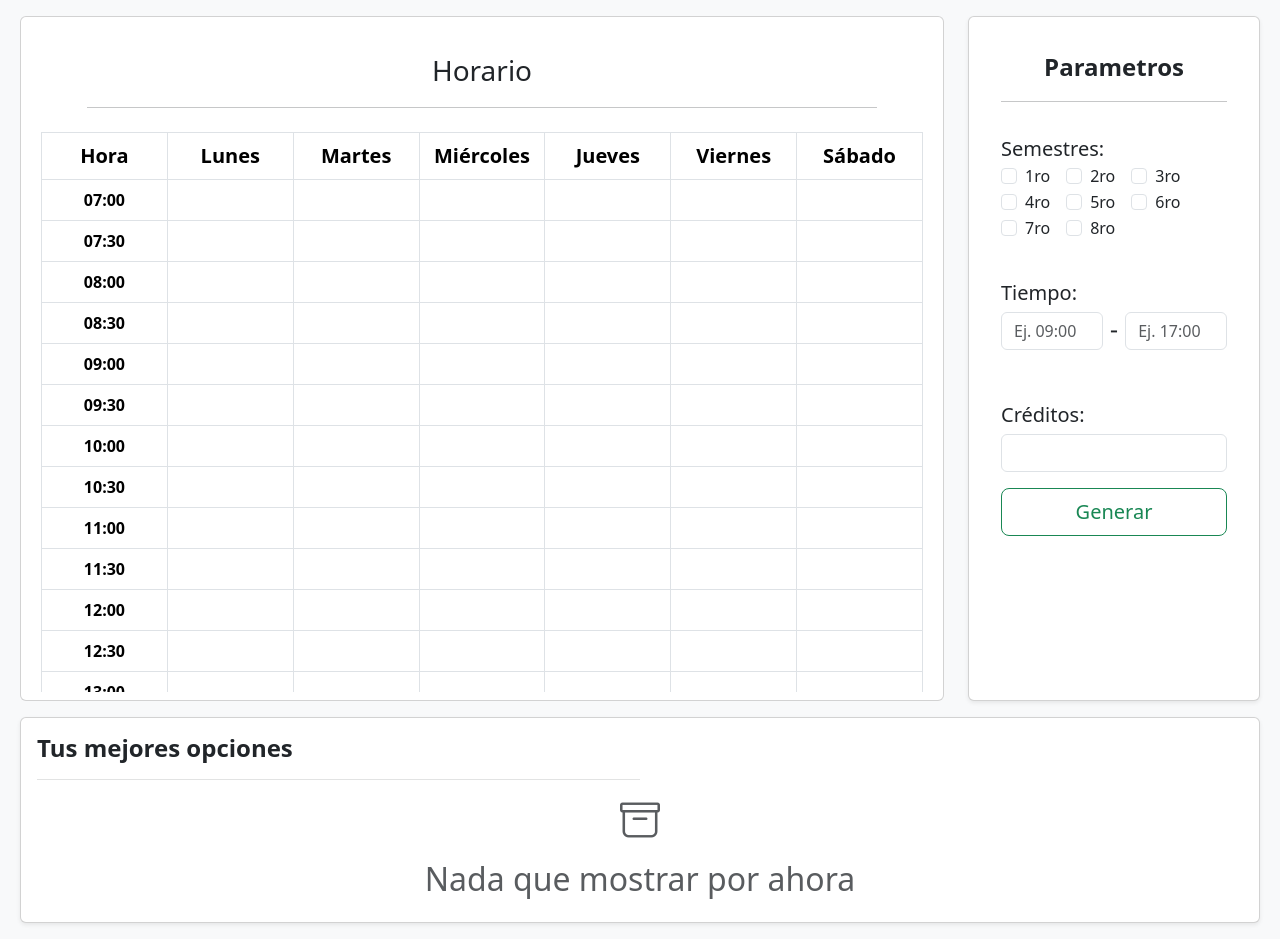
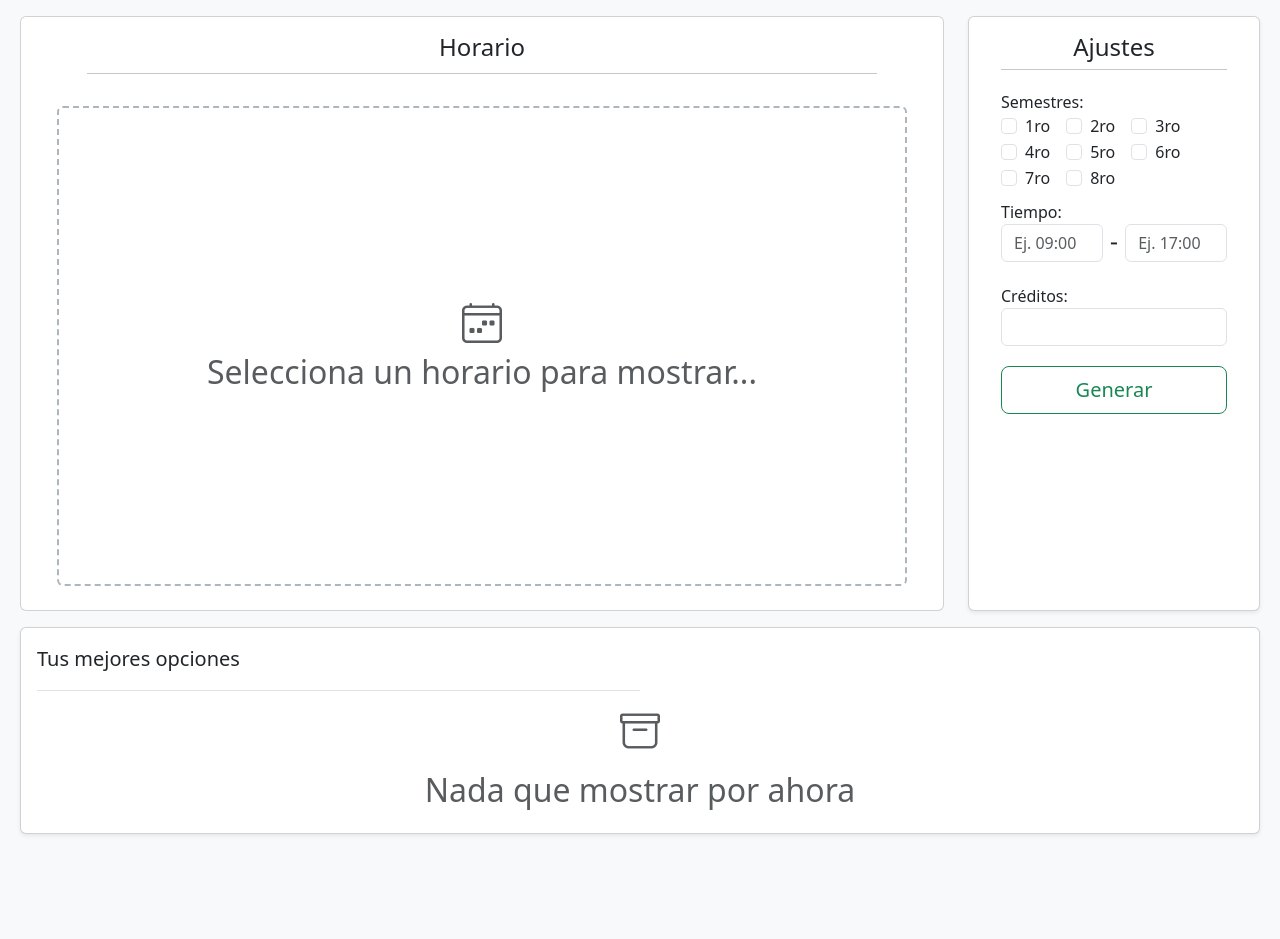
Before and after one commit to Luis4Armenta/schedule-generator, a React (Create React App) app: page /generator in a window 1280 px wide. After the commit the page ends 850 px from the top, so only its background shows below. Built offline with nearby package versions, Linux system fonts and the light colour scheme.

Commit message:
Cambios generales a la vista

```diff
--- a/src/pages/generator/Components/form/GeneratonForm.js
+++ b/src/pages/generator/Components/form/GeneratonForm.js
@@ -64,16 +64,16 @@ const GeneratonForm = () => {
   }
 
   return (
-      <div className="card shadow-sm p-3" style={{height: '100%'}}>
-        <div className="card-body">
+      <div className="card shadow-sm px-3 py-0 h-100">
+        <div className="card-body pt-1">
           <div className='position-relative'>
-            <p className='card-title text-center fs-4 fw-semibold'>Parametros</p>
-            <hr className='w-90 shadow-sm'/>
+            <p className='fs-4 text-center mt-2  mb-1 fw-medium'>Ajustes</p>
+            <hr className='mb-3 mt-1 text-gray-100 bg-dark shadow-sm w-90' />
           </div>
           <form className="d-flex flex-column justify-content-between" onSubmit={handdleSubmit}>
               {/* Semestres - Checkbox */}
-              <div className="form-group my-3 my-1">
-                <label className='fs-5 fw-medium'>Semestres:</label>
+              <div className="form-group my-1">
+                <label className='fs-6 fw-medium'>Semestres:</label>
                 <div>
                   {["1", "2", "3", "4", "5", "6", "7", "8"].map((semestre) => (
                     <div key={semestre} className="form-check form-check-inline">
@@ -94,8 +94,8 @@ const GeneratonForm = () => {
               </div>
 
               {/* Tiempo - Inputs para hora de inicio y hora de fin */}
-              <div className="form-group my-3">
-                <label className='fs-5 fw-medium my-1'>Tiempo:</label>
+              <div className="form-group my-1">
+                <label className='fs-6 fw-medium'>Tiempo:</label>
                 <div className="d-flex">
                   <div className="mr-2">
                     <input type="text" className="form-control" name="horaInicio" placeholder="Ej. 09:00" onChange={(e) => setStartTime(e.target.value)}/>
@@ -108,13 +108,13 @@ const GeneratonForm = () => {
               </div>
 
               {/* Créditos - Input */}
-              <div className="form-group my-3">
-                <label className='fs-5 fw-medium my-1'>Créditos:</label>
+              <div className="form-group my-1">
+                <label className='fs-6 fw-medium'>Créditos:</label>
                 <input type="number" className="form-control" name="creditos" onChange={(e) => setCredits(e.target.value)}/>
               </div>
 
               {/* Botón de envío */}
-              <div className='d-grid'>
+              <div className='d-grid mt-3'>
                 <button type="submit" className="btn btn-outline-success btn-lg ">
                   Generar
                 </button>
--- a/src/pages/generator/Components/picker/SchedulePicker.js
+++ b/src/pages/generator/Components/picker/SchedulePicker.js
@@ -16,7 +16,7 @@ const SchedulePicker = ({ onSelect }) => {
   return (
     <div className='card shadow-sm'>
       <div className='card-body'>
-        <h4 className='card-title text-left fw-semibold'>Tus mejores opciones</h4>
+        <p className='card-title text-left fw-medium fs-5'>Tus mejores opciones</p>
         <hr className='w-50 text-white-50 bg-dark shadow-sm'/>
         {apiData.length === 0 &&
           <div className='text-center text-body-secondary'>
--- a/src/pages/generator/Components/viwer/ScheduleViwer.js
+++ b/src/pages/generator/Components/viwer/ScheduleViwer.js
@@ -9,8 +9,8 @@ const ScheduleViwer = ({ selectSchedule }) => {
       <div className='card-body p-2 h-100'>
         <div>
           <div className='row'>
-            <p className='fs-3 text-center mt-4  mb-0 mfw-semibold'>Horario</p>
-            <hr className='mb-4 mt-3 text-gray-100 bg-dark shadow-sm' style={{width: '85%', margin: '0 auto'}}/>
+            <p className='fs-4 text-center mt-1  mb-1 fw-medium'>Horario</p>
+            <hr className='mb-3 mt-1 text-gray-100 bg-dark shadow-sm' style={{width: '85%', margin: '0 auto'}}/>
           </div>
           <div className='row'>
             <div className='h-100'>
--- a/src/pages/generator/Components/viwer/schedule/Schedule.js
+++ b/src/pages/generator/Components/viwer/schedule/Schedule.js
@@ -145,22 +145,30 @@ const Schedule = ({ selectedSchedule }) => {
   loadEvents();
   return (
     <div className="container-fluid">
-      <div className="table-responsive overflow-auto" style={{height: '70vh'}}>
-        <table className="table table-bordered" style={{tableLayout: 'fixed'}}>
+      <div className="table-responsive overflow-auto m-3" style={{height: '60vh'}}>
+        {courses.length === 0 &&
+          <div className='w-100 h-100 rounded border-dark-subtle text-center d-flex flex-column align-items-center justify-content-center text-body-secondary' style={{border: '2px dashed'}}>
+
+            <i class="bi bi-calendar4-week fs-1"></i>
+            <h2>Selecciona un horario para mostrar...</h2>
+          </div>
+        }
+
+        {courses.length !== 0 && <table className="table table-bordered" style={{tableLayout: 'fixed'}} >
           <thead>
             <tr>
-              <th className='text-center fs-5'>
+              <th className='text-center'>
                 Hora
               </th>
               {diasSemana.map((dia, index) => (
-                <th key={index} className='text-center fs-5'>{dia}</th>
+                <th key={index} className='text-center fs-6'>{dia}</th>
               ))}
             </tr>
           </thead>
           <tbody>
             {horasDia.map((hora, indexHora) => (
               <tr key={indexHora} style={{height: '10px'}}>
-                <th className='text-center'>{hora}</th>
+                <th className='text-center fs-6'>{hora}</th>
                 {diasSemana.map((dia, indexDia) => {
                   const evento = obtenerEvento(dia, hora);
                   if (evento) {
@@ -179,7 +187,7 @@ const Schedule = ({ selectedSchedule }) => {
               </tr>
             ))}
           </tbody>
-        </table>
+        </table>}
       </div>
     </div>
   );
```
